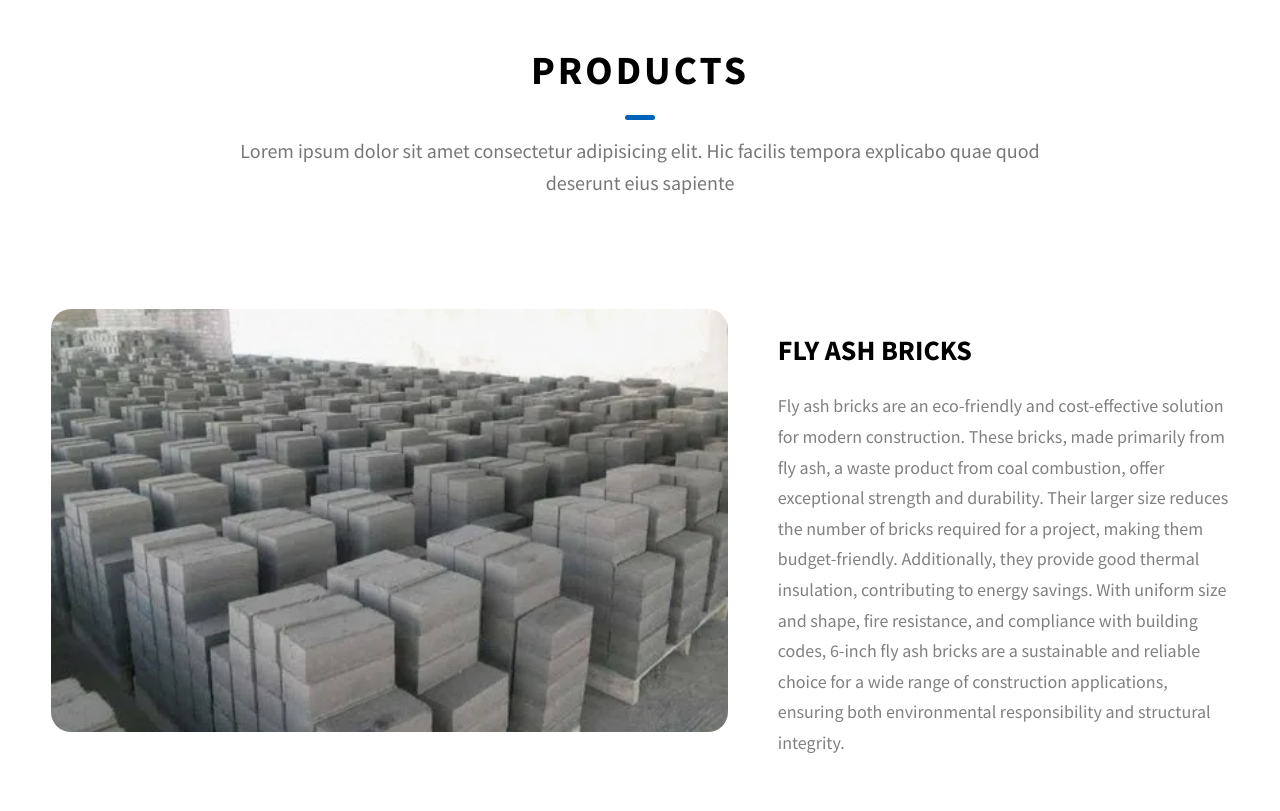
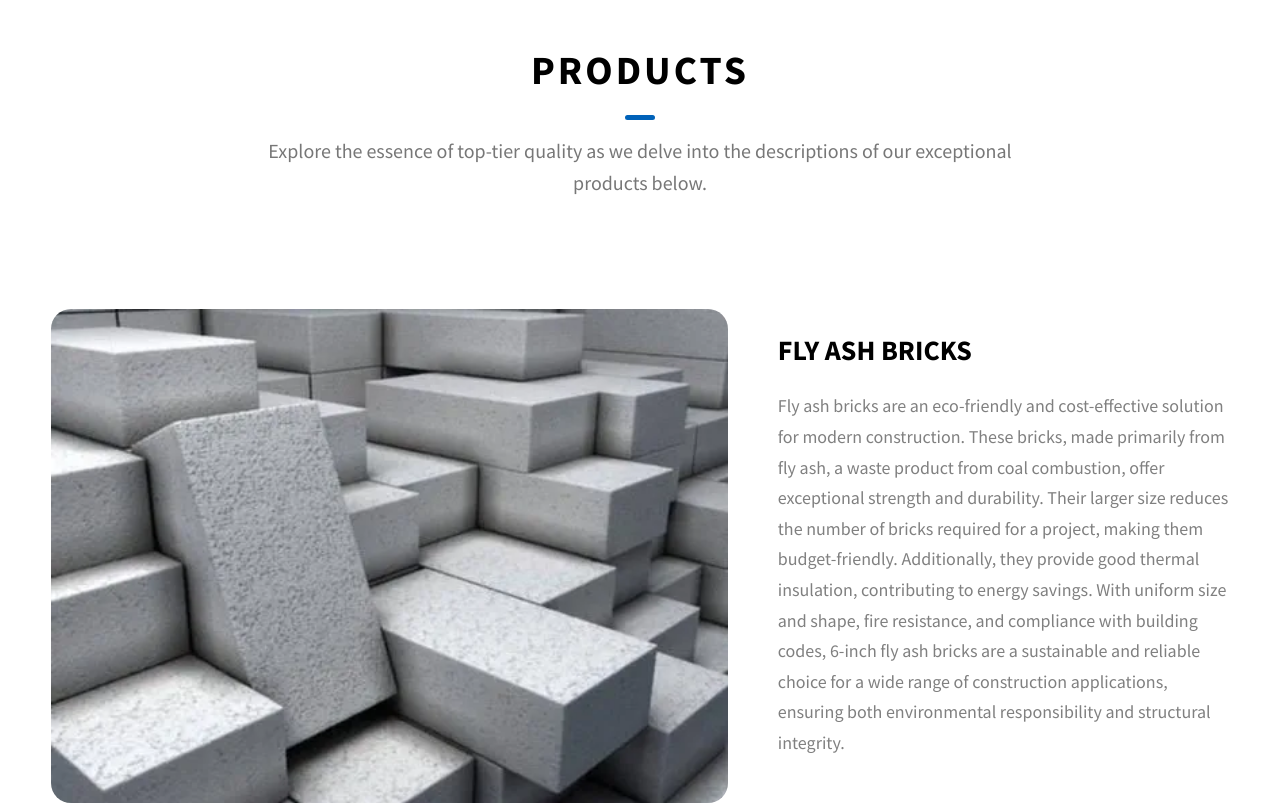
Before and after one commit to sapkalrohit0909/bricks_business, a website: page public/index.html in a window 1280 px wide. Shown: the part 1980-2791 px from the top of the page. Drawn offline with nearby package versions, Linux system fonts and the light colour scheme.

Commit message:
Added fly ash brick photo

```diff
--- a/public/index.html
+++ b/public/index.html
@@ -207,8 +207,8 @@
         <h2 class="heading heading-sec heading-sec__mb-bg">
           <span class="heading-sec__main">Products</span>
           <span class="heading-sec__sub">
-            Lorem ipsum dolor sit amet consectetur adipisicing elit. Hic facilis
-            tempora explicabo quae quod deserunt eius sapiente
+            Explore the essence of top-tier quality as we delve into the
+            descriptions of our exceptional products below.
           </span>
         </h2>
 
@@ -216,7 +216,7 @@
           <div class="projects__row">
             <div class="projects__row-img-cont">
               <img
-                src="./assets/jpeg/flyashbrick.webp"
+                src="./assets/jpeg/flyAshBricks.webp"
                 alt="Software Screenshot"
                 class="projects__row-img"
                 loading="lazy"
```
Also changed, not shown: public/assets/jpeg/flyAshBricks.webp (added).
